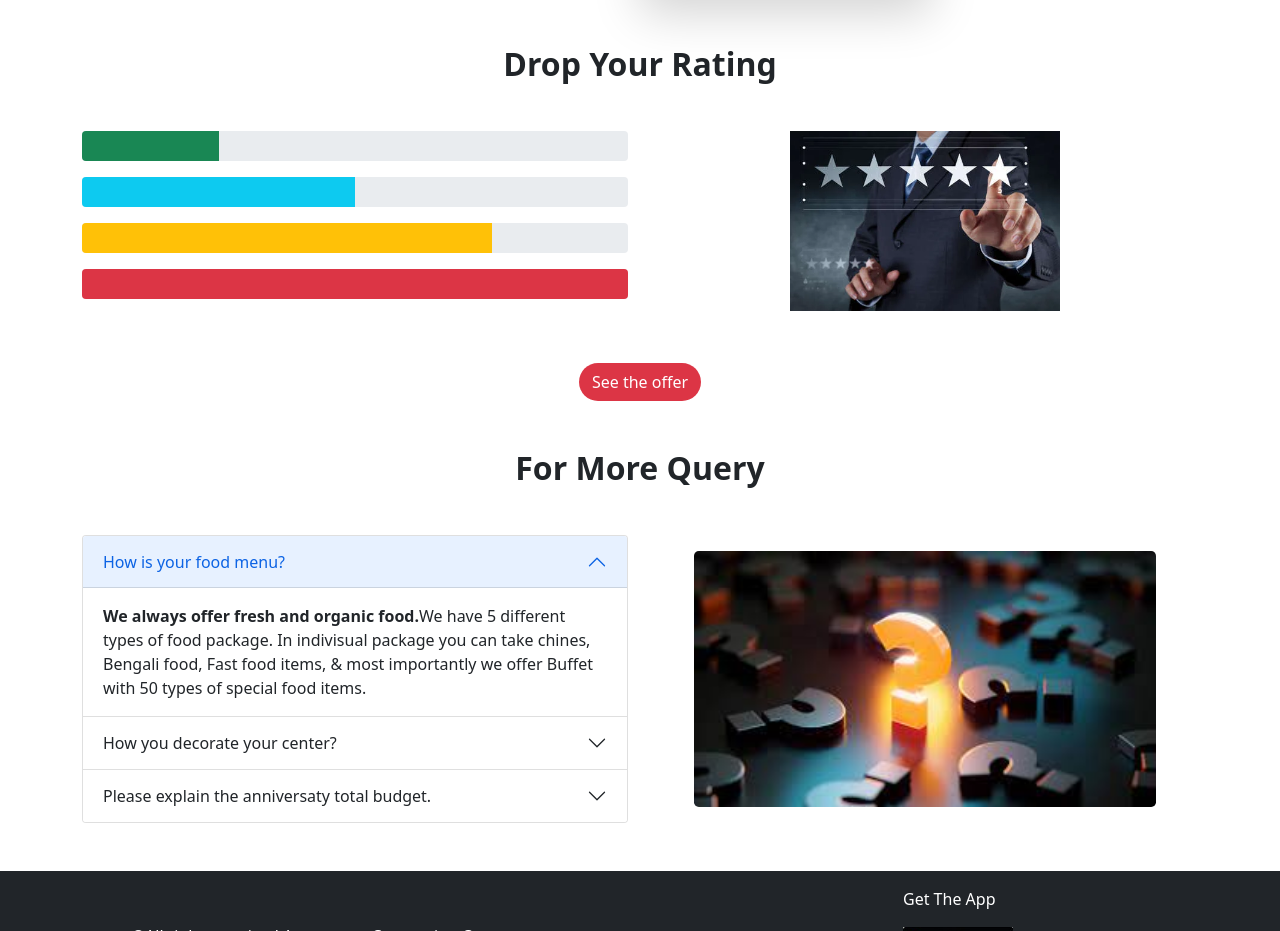
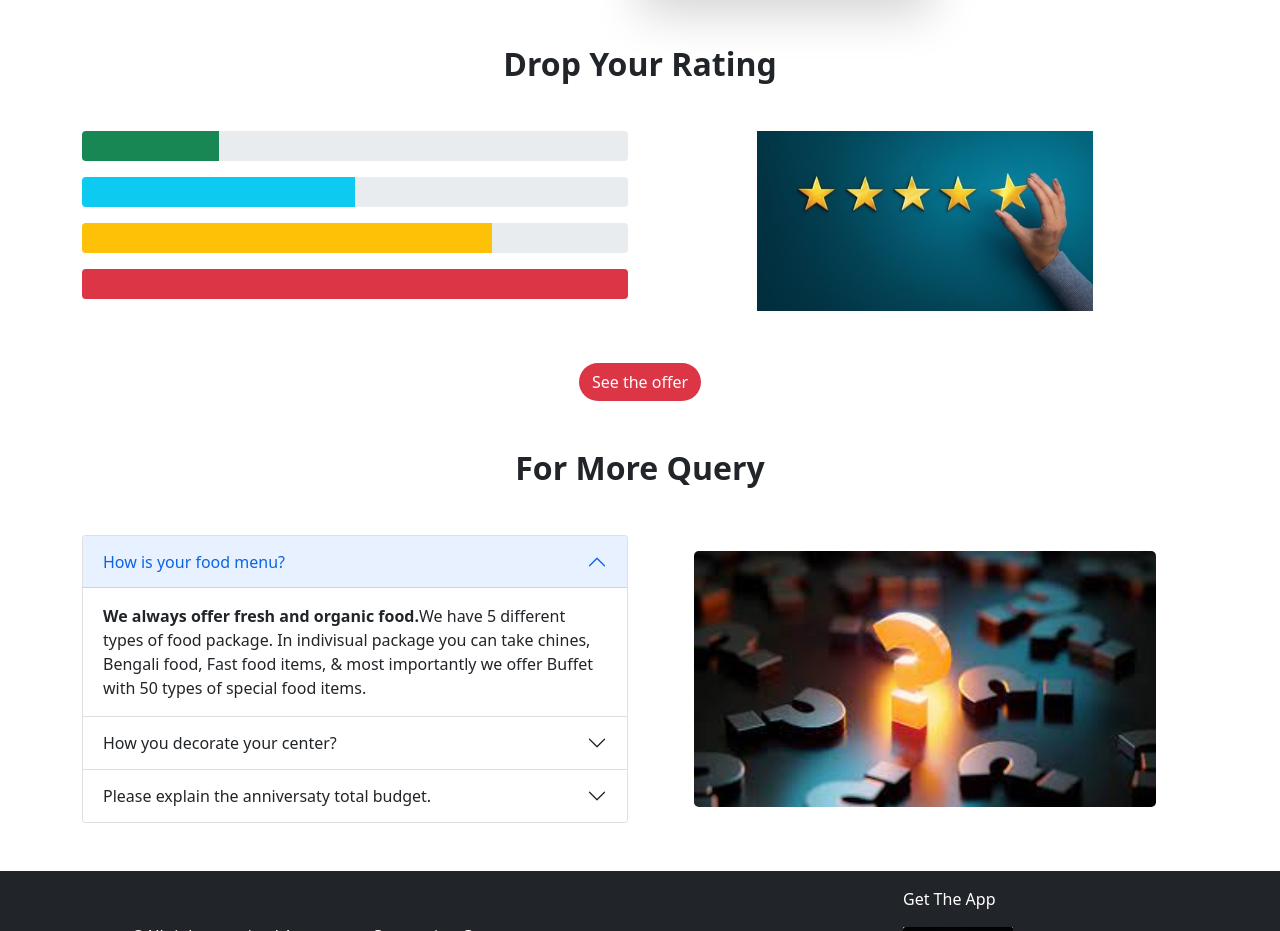
Before and after one commit to SantoSaha508/convension-center, a plain HTML site: page index.html in a window 1280 px wide. Shown: the part 945-1876 px from the top of the page. Drawn offline with nearby package versions, Linux system fonts and the light colour scheme.

Commit message:
last update

```diff
--- a/index.html
+++ b/index.html
@@ -217,7 +217,7 @@
               </div>
             </div>
             <div class="col-6 d-flex justify-content-around">
-              <img height="180px" src="images/rating.png" alt="">
+              <img height="180px" src="images/ratingnew.png" alt="">
             </div>
           </div>
         </section>
```
Also changed, not shown: images/Zaara-Convention-Center-3.jpg (deleted), images/Zaara-Convention-Center.jpg (deleted), images/person 1.png (deleted), images/person 2.png (deleted), images/person 3.png (deleted), images/rating.png (deleted), images/ratingnew.png (added), 1 other file.
